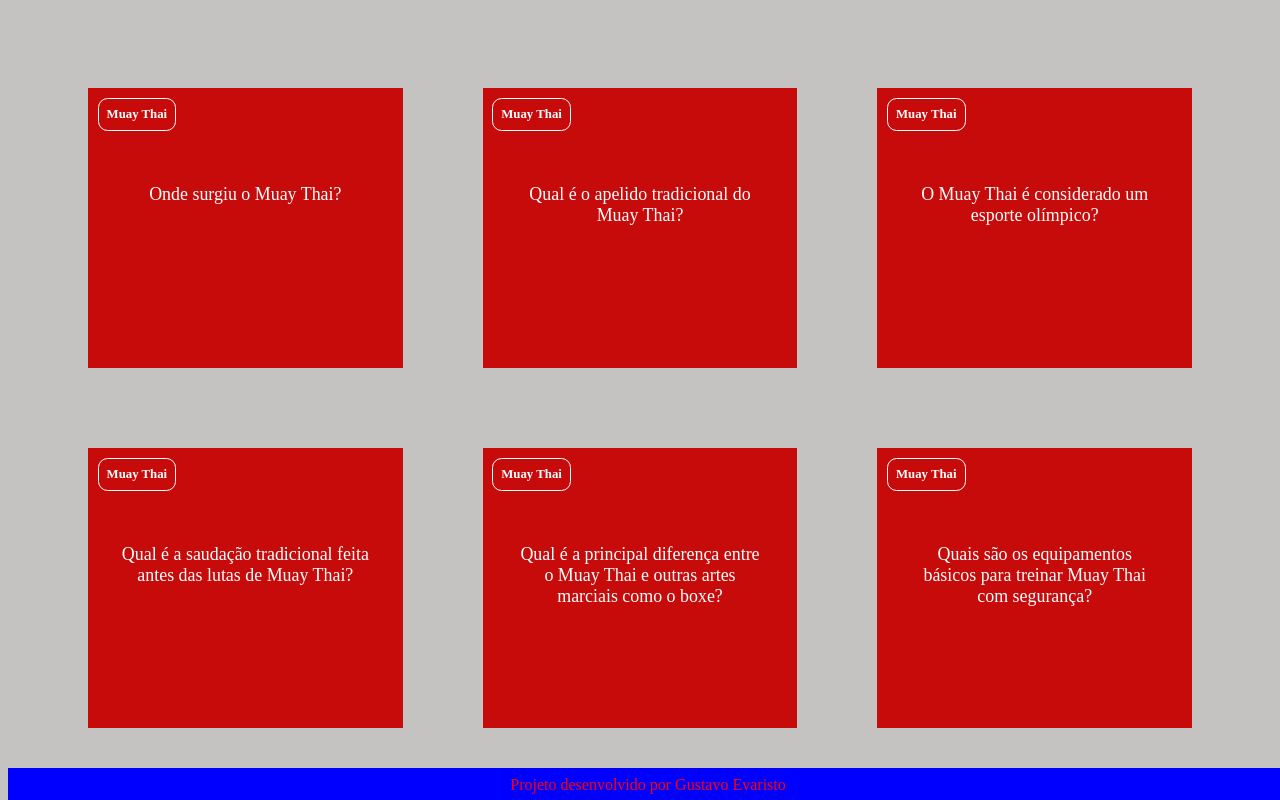
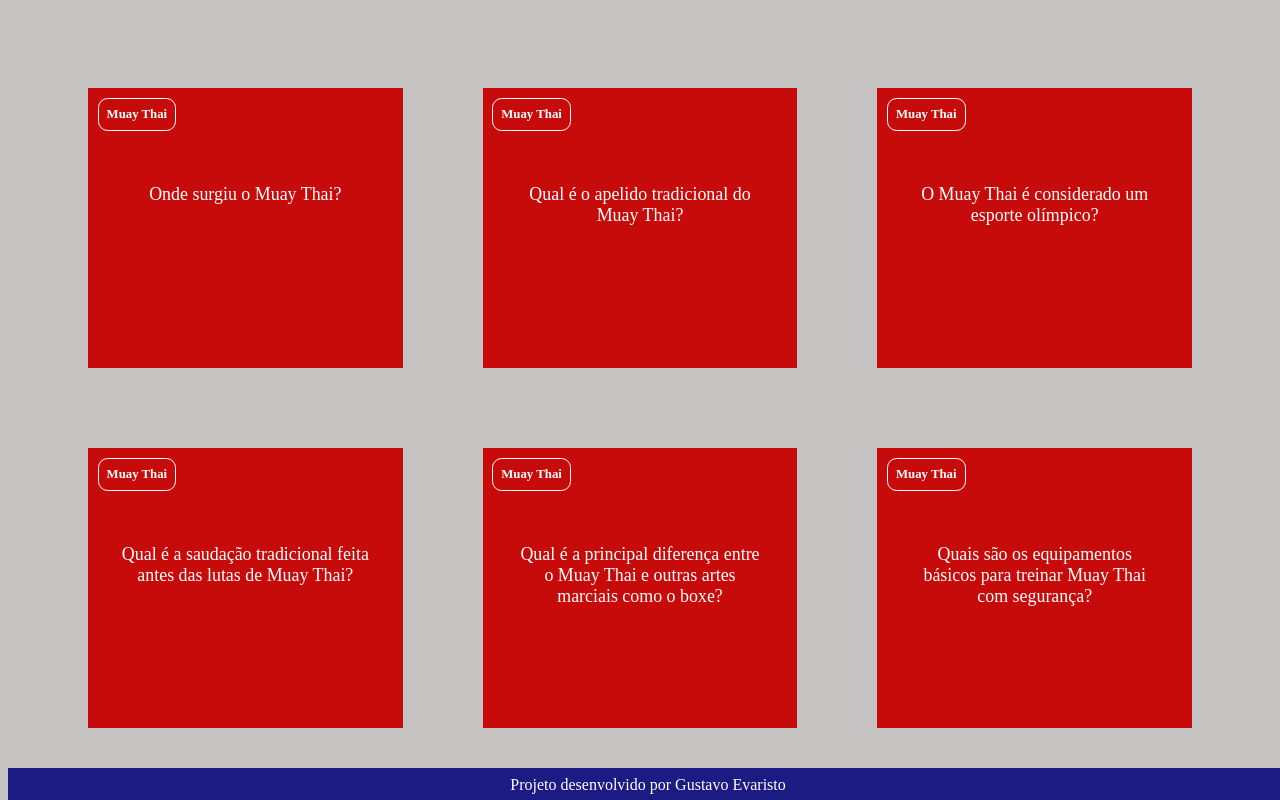
Before and after one commit to Evaristo041/Flashcards, a plain HTML site: page index.html in a window 1280 px wide. Shown: the top 800 px of the page. Drawn offline with Linux system fonts and the light colour scheme.

Commit message:
Retoques finais

```diff
--- a/assets/style.css
+++ b/assets/style.css
@@ -88,8 +88,8 @@ body {
 }
 
 footer {
-    background-color: #0000FF;
-    color: rgb(255, 0, 0);
+    background-color: #1b1b83;
+    color: #ffffff;
     position: fixed;
     bottom: 0;
     width: 100%;
```
